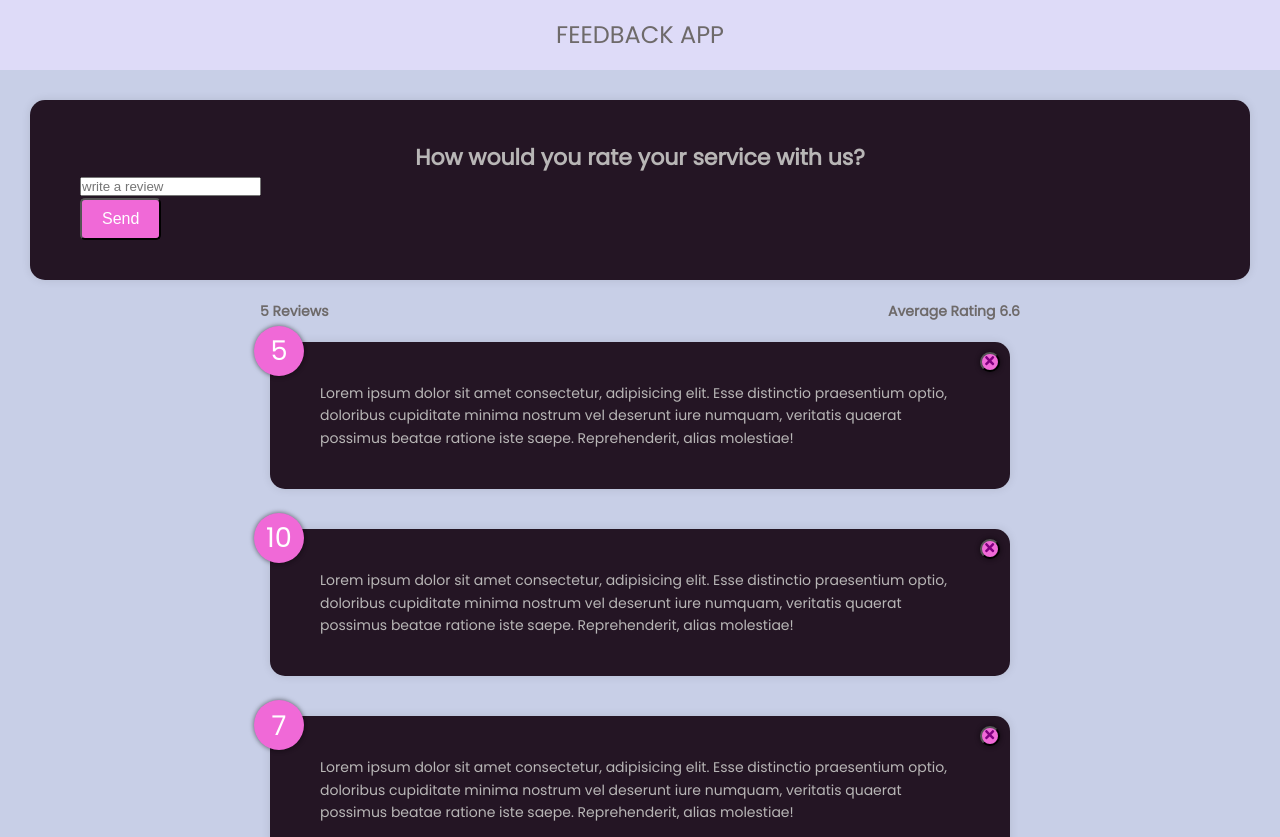
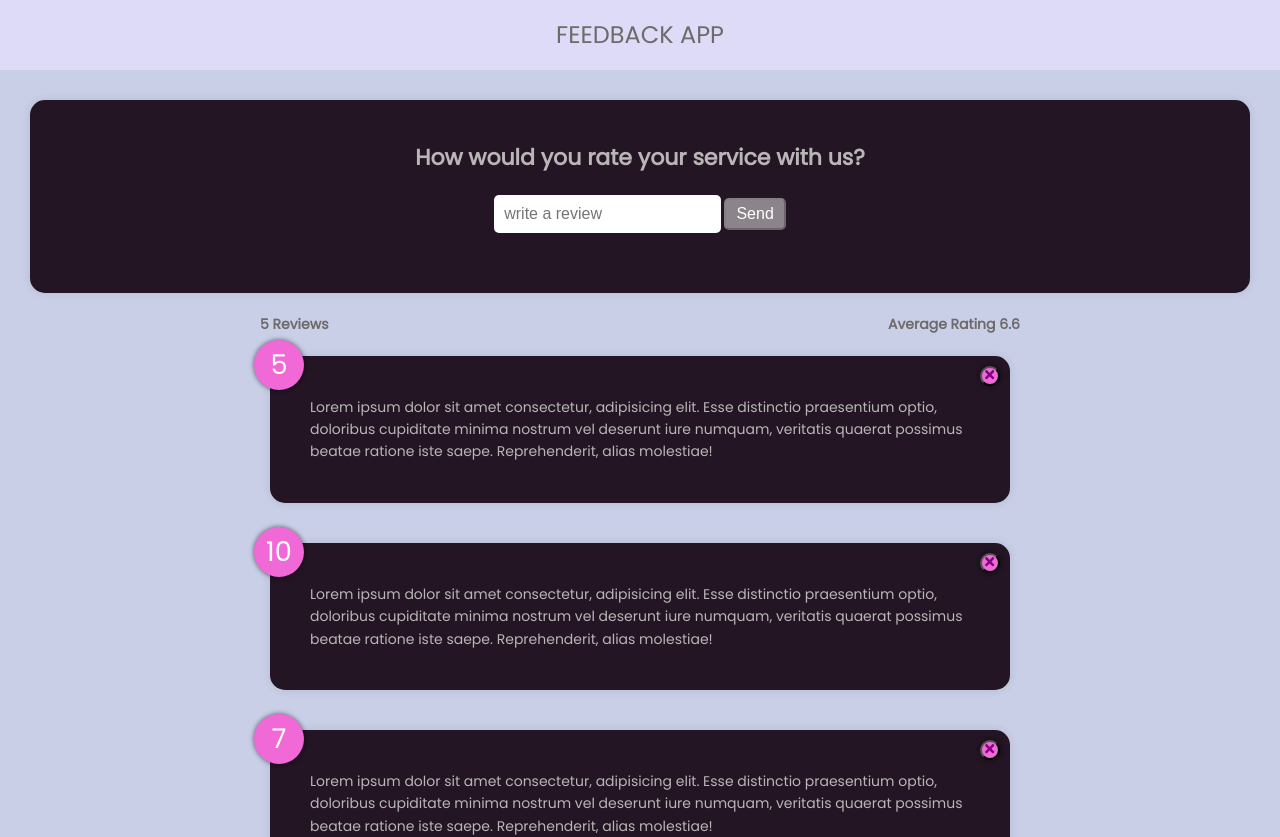
Before and after one commit to samazevedo/feedback-app, a React (Create React App) app: page / in a window 1280 px wide. Shown: the top 837 px of the page. Built offline with nearby package versions, Linux system fonts and the light colour scheme.

Commit message:
add real time validation to input field

```diff
--- a/src/components/FeedbackForm.component.jsx
+++ b/src/components/FeedbackForm.component.jsx
@@ -4,7 +4,21 @@ import { Button } from './Button.component'
 
 export const FeedbackForm = () => {
     const [text, setText] = useState('')
+    const [btnDisabled, setBtnDisabled] = useState(true)
+    const [message, setMessage] = useState('')
+
     const handleTextChange = (e) => {
+        // check if text is empty
+        if (text === '') {
+            setBtnDisabled(true)
+            setMessage(null)
+        } else if (text !== '' && text.trim().length <= 10) {
+            setMessage('Text must be at least 10 characters long')
+            setBtnDisabled(true)
+        } else {
+            setBtnDisabled(false)
+            setMessage(null)
+        }
         setText(e.target.value)
     }
     return (
@@ -18,10 +32,15 @@ export const FeedbackForm = () => {
                         placeholder='write a review'
                         value={text}
                     />
-                    <Button type='submit' version='secondary'>
+                    <Button
+                        type='submit'
+                        version='secondary'
+                        isDisable={btnDisabled}
+                    >
                         Send
                     </Button>
                 </div>
+                {message && <div className='message'>{message}</div>}
             </form>
         </Card>
     )
--- a/src/index.css
+++ b/src/index.css
@@ -19,12 +19,19 @@ header {
     align-items: center;
     margin-bottom: 30px;
 }
+form {
+    display: flex;
+    flex-direction: column;
+    align-items: center;
+    justify-content: center;
+    width: 100%;
+}
 .card {
     background-color: #fff;
     color: #6e6a6a;
     border-radius: 15px;
     box-shadow: 0px 0px 10px rgba(0, 0, 0, 0.1);
-    padding: 40px 50px;
+    padding: 40px 40px;
     margin: 20px 30px;
     position: relative;
 }
@@ -99,11 +106,13 @@ header {
     padding: 0 20px;
 }
 .btn {
-    padding: 10px 20px;
+    padding: 5px 10px;
     border-radius: 5px;
     font-size: 1rem;
     cursor: pointer;
+    margin-left: 0.2rem;
 }
+
 .btn.btn-primary {
     background-color: #471f40;
     color: #fff;
@@ -112,3 +121,25 @@ header {
     background-color: #f069d7;
     color: #fff;
 }
+.btn:disabled {
+    background-color: #8b848a;
+    color: #fff;
+    cursor: not-allowed;
+}
+.input-group {
+    display: flex;
+    justify-content: center;
+    align-items: center;
+    margin: 20px 0;
+    max-width: 800px;
+    padding: 0 50px;
+}
+.input-group input {
+    position: relative;
+    width: 100%;
+    padding: 10px;
+    border: none;
+    border-radius: 5px;
+    font-size: 1rem;
+    color: #6e6a6a;
+}
```
